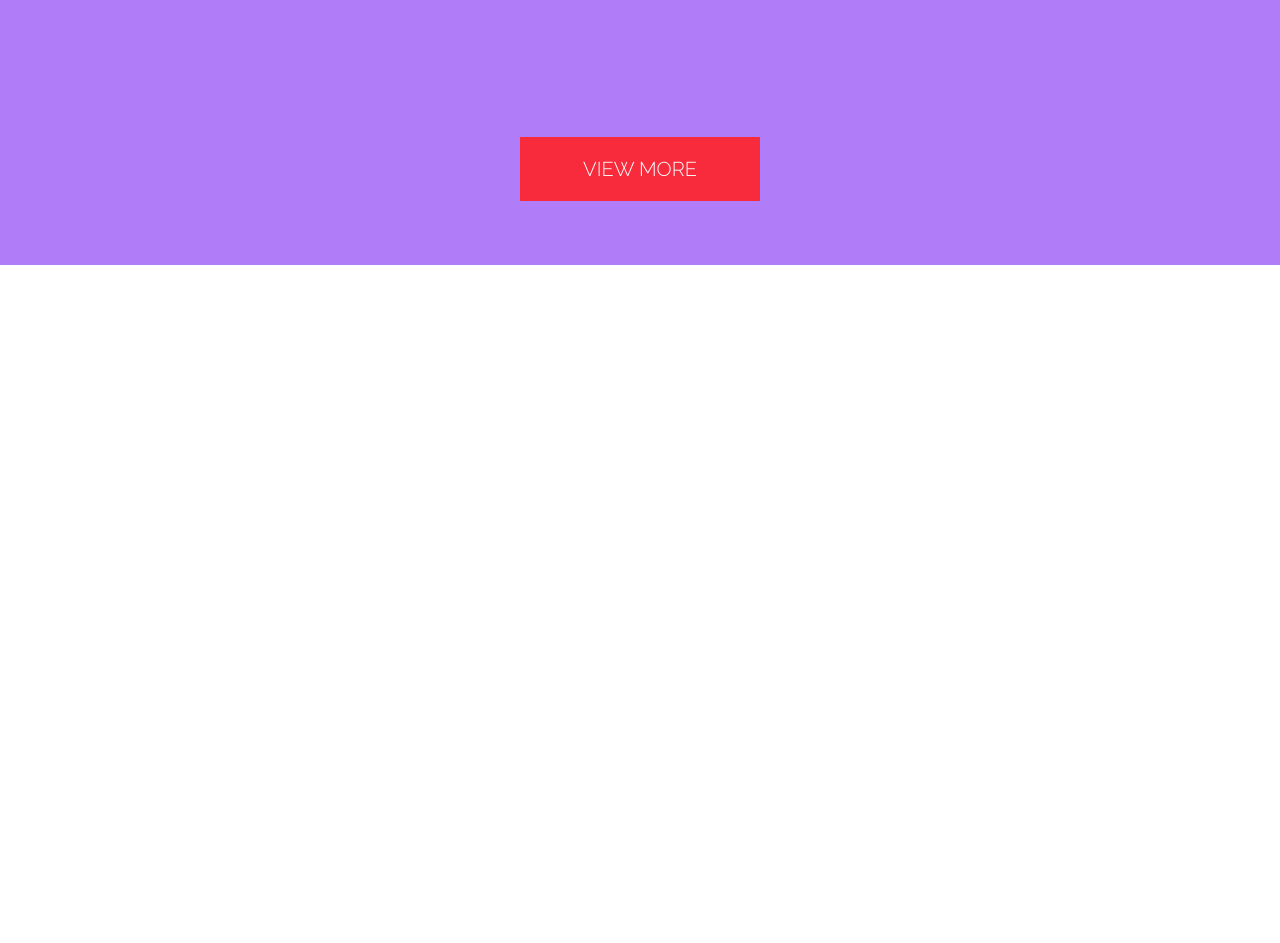
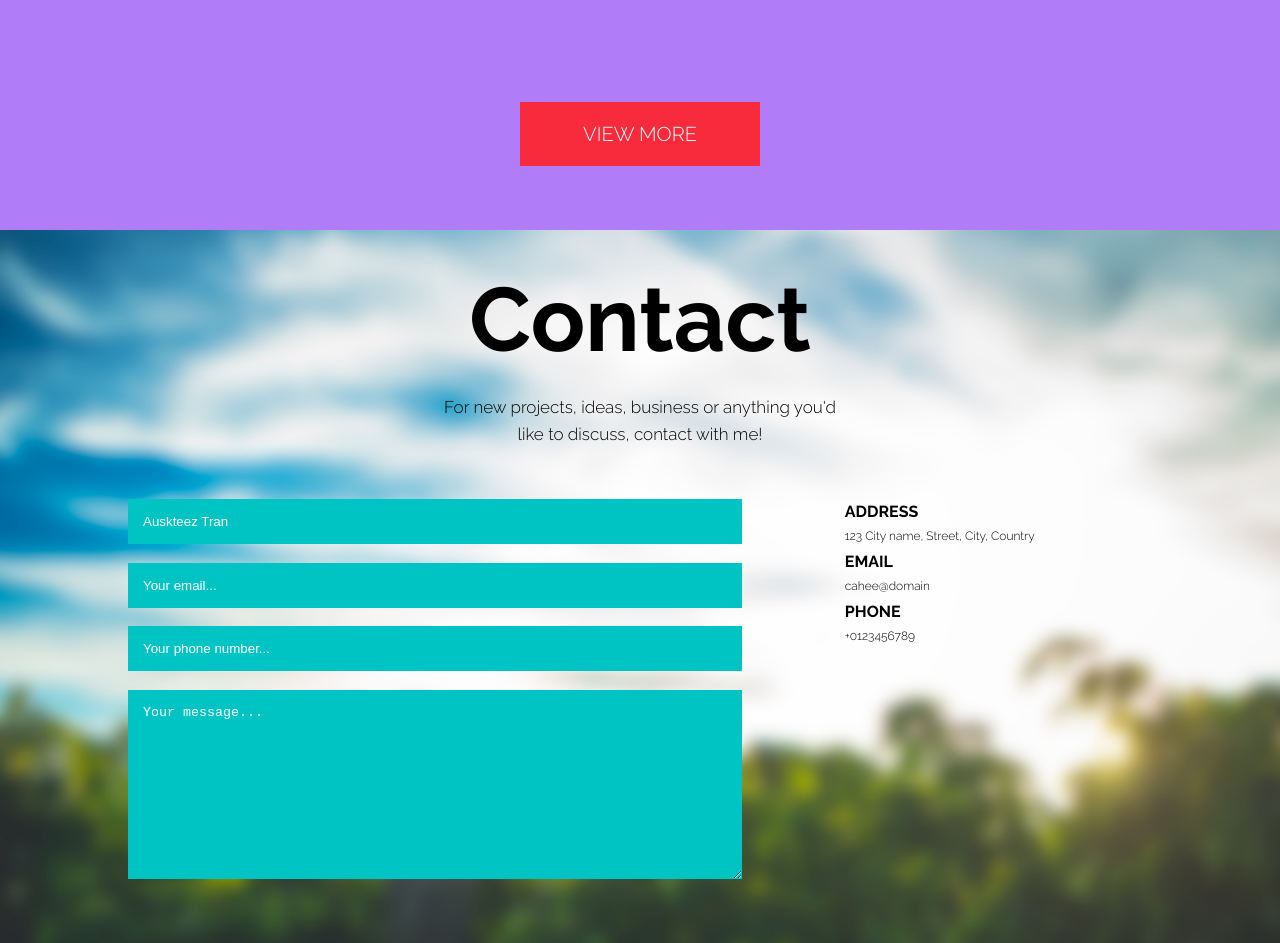
Before and after one commit to Iva-nova-vita/beetroot_homework_15, a website: page index.html in a window 1280 px wide. Shown: the part 4700-5643 px from the top of the page. Before the commit the page ends 4965 px from the top, so only its background shows below. Drawn offline with Linux system fonts and the light colour scheme.

Commit message:
block  7 adaptive

```diff
--- a/css/style.scss
+++ b/css/style.scss
@@ -402,7 +402,7 @@ body {
     padding-top: 100px;
     margin: 0 auto 50px auto;
   }
-  &>p {
+  & > p {
     width: 50%;
     margin: auto;
     color: $a-color;
@@ -428,29 +428,25 @@ body {
 
       img {
         max-width: 100%;
-
       }
     }
     p {
       position: relative;
-    top: -110px;
-    left: 20px;
-    font: lighter 12px/8px "Raleway", sans-serif;
-    color: $a-color;
-    text-align: left;
-
+      top: -110px;
+      left: 20px;
+      font: lighter 12px/8px "Raleway", sans-serif;
+      color: $a-color;
+      text-align: left;
     }
     a {
       text-decoration: none;
     }
-
-
   }
 
-  &>a {
+  & > a {
     @include a-color($background-color: #f72b3b);
     width: 200px;
-
+    margin-top: 0;
   }
   .number_nov {
     position: absolute;
@@ -469,7 +465,6 @@ body {
     left: 32px;
     font: bold 32px/15px "Raleway", sans-serif;
     color: $a-color;
-
   }
   .nov {
     position: absolute;
@@ -488,3 +483,88 @@ body {
     max-width: 90%;
   }
 }
+#contact {
+  text-align: center;
+  background-image: url(../images/img_contact.jpg);
+  background-position: 50% 50%;
+  background-size: cover;
+  padding: 5% 10%;
+  height: 100%;
+  h2 {
+    font: 600 90px/50px "Raleway", sans-serif;
+    letter-spacing: 0;
+    color: $main-color;
+    margin: 0 auto 50px auto;
+    @media screen and (min-width: 651px) and (max-width: 1110px) {
+      & {
+        font-size: 77px;
+      }
+    }
+    @media screen and (min-width: 351px) and (max-width: 650px) {
+      & {
+        font-size: 70px;
+      }
+    }
+    @media screen and (max-width: 350px) {
+      & {
+        font-size: 60px;
+      }
+    }
+  }
+  & > p {
+    width: 40%;
+    margin: auto;
+    color: $main-color;
+    padding-bottom: 5%;
+    @media screen and (max-width: 960px) {
+      width: 80%;
+    }
+  }
+  section {
+    display: flex;
+    width: 100%;
+    justify-content: space-between;
+    height: 380px;
+    @media screen and (max-width: 540px) {
+      flex-wrap: wrap;
+      height: 550px;
+    }
+
+    form {
+      display: flex;
+      flex-direction: column;
+      width: 60%;
+      text-align: left;
+      justify-content: space-between;
+      @media screen and (max-width: 540px) {
+        width: 100%;
+      }
+      textarea {
+        flex-grow: 0.7;
+      }
+
+      & > * {
+        background-color: #00c4c4;
+        border: none;
+        padding: 15px;
+        &::placeholder {
+          color: $a-color;
+        }
+      }
+    }
+    .address {
+      display: flex;
+      flex-direction: column;
+      width: 30%;
+      text-align: left;
+    }
+    .name {
+      font: bold 16px/25px "Raleway", sans-serif;
+      color: $main-color;
+    }
+    .value {
+      font: lighter 12px/25px "Raleway", sans-serif;
+      color: $main-color;
+    }
+  }
+}
--- a/index.html
+++ b/index.html
@@ -137,7 +137,8 @@
             <div class="number_nov"></div>
             <span class="number">20</span><span class="nov">NOV</span>
             <h3>Green Smoothies: Too Much of a Good Thing?</h3>
-            <p>By Auskteez - 2 hour ago</p></a>
+            <p>By Auskteez - 2 hour ago</p></a
+          >
         </div>
         <div>
           <a href="#"
@@ -145,7 +146,8 @@
             <div class="number_nov"></div>
             <span class="number">14</span><span class="nov">NOV</span>
             <h3>Growing Food and a “Thirst” for Innovation</h3>
-            <p>By Auskteez - 3 hour ago</p></a>
+            <p>By Auskteez - 3 hour ago</p></a
+          >
         </div>
         <div>
           <a href="#"
@@ -153,7 +155,8 @@
             <div class="number_nov"></div>
             <span class="number">10</span><span class="nov">NOV</span>
             <h3>Pesticides & Food: What You Need to Know</h3>
-            <p>By Auskteez - 6 hour ago</p></a>
+            <p>By Auskteez - 6 hour ago</p></a
+          >
         </div>
       </section>
 
@@ -161,5 +164,29 @@
         >VIEW MORE</a
       >
     </div>
+
+    <div id="contact">
+      <h2>Contact</h2>
+      <p>
+        For new projects, ideas, business or anything you'd like to discuss,
+        contact with me!
+      </p>
+      <section>
+        <form action method="GET">
+          <input type="text" name="name" placeholder="Auskteez Tran" />
+          <input type="email" name="email" placeholder="Your email..." />
+          <input type="tel" name="tel" placeholder="Your phone number..." />
+          <textarea placeholder="Your message..."></textarea>
+        </form>
+        <div class="address">
+          <span class="name">ADDRESS</span>
+          <span class="value">123 City name, Street, City, Country</span>
+          <span class="name">EMAIL</span>
+          <span class="value">cahee@domain</span>
+          <span class="name">PHONE</span>
+          <span class="value">+0123456789</span>
+        </div>
+      </section>
+    </div>
   </body>
 </html>
```
Also changed, not shown: css/style.css, images/img_contact.jpg (added).
